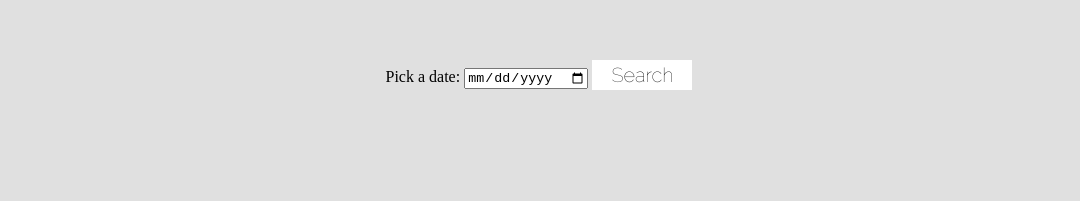
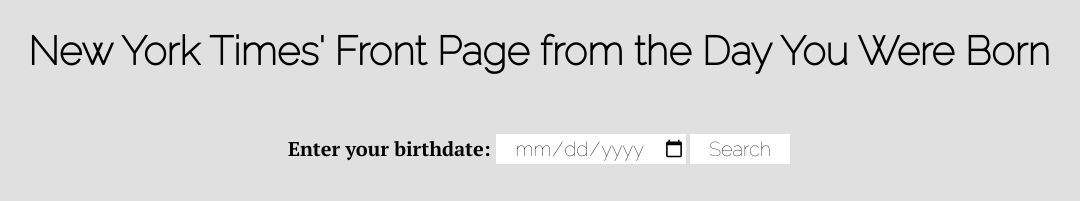
Before and after one commit to TCHayes/NYT-bday, a plain HTML site: page index.html in a window 1280 px wide. Shown: the whole page, without its empty margins (101-1181 px from the left). Drawn offline with nearby package versions, Linux system fonts and the light colour scheme.

Commit message:
Minor styling updates

```diff
--- a/index.html
+++ b/index.html
@@ -9,8 +9,9 @@
 </head>
 
 <body>
-    <form id="search">
-			<label for="date-selection">Pick a date: </label>
+		<h1 id="textTitle">New York Times' Front Page from the Day You Were Born</h1>
+		<form id="search">
+			<label for="date-selection">Enter your birthdate: </label>
 			<input id="date-selection" type="date"/>
         <button id="searchButton" type="submit">Search</button>
     </form>
--- a/main.css
+++ b/main.css
@@ -16,14 +16,21 @@ body {
 }
 
 #textTitle {
-  font-family: 'PT Serif', serif;
+	font-family: 'Raleway', sans-serif;
+	font-size: 40px;
+  text-align: center;
 }
 
 form {
   text-align: center;
 }
 
-#selection , #searchButton{
+form label {
+  font-family: 'PT Serif', serif;
+  font-size: 20px;
+}
+
+#date-selection , #searchButton{
 	 background-color: white;
     font-size: 20px;
     height: 30px;
@@ -34,21 +41,16 @@ form {
     font-family: 'Raleway', sans-serif;
 }
 
-#searchButton:hover{
+#searchButton:hover , #date-selection:hover{
 	box-shadow: 6px 5px 10px #CECECE;
 }
 
-#selection:hover{
-	box-shadow: 6px 5px 10px #CECECE;
+#date-selection {
+  width: 190px;
 }
 
 #search{
   margin: 40px auto;
-}
-
-#textTitle {
-	font-family: 'Raleway', sans-serif;
-	font-size: 40px;
 }
 
 .container{
```
